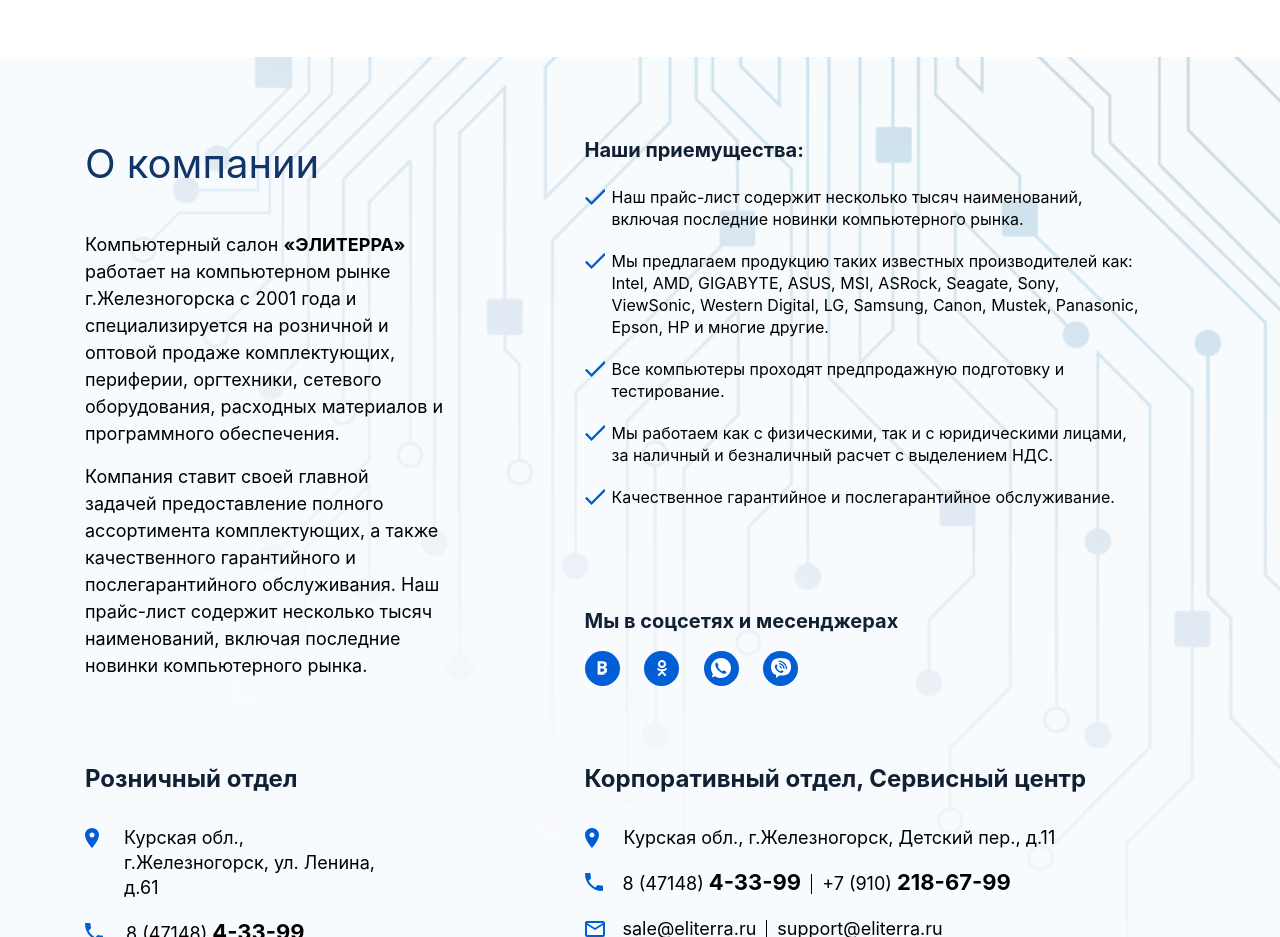
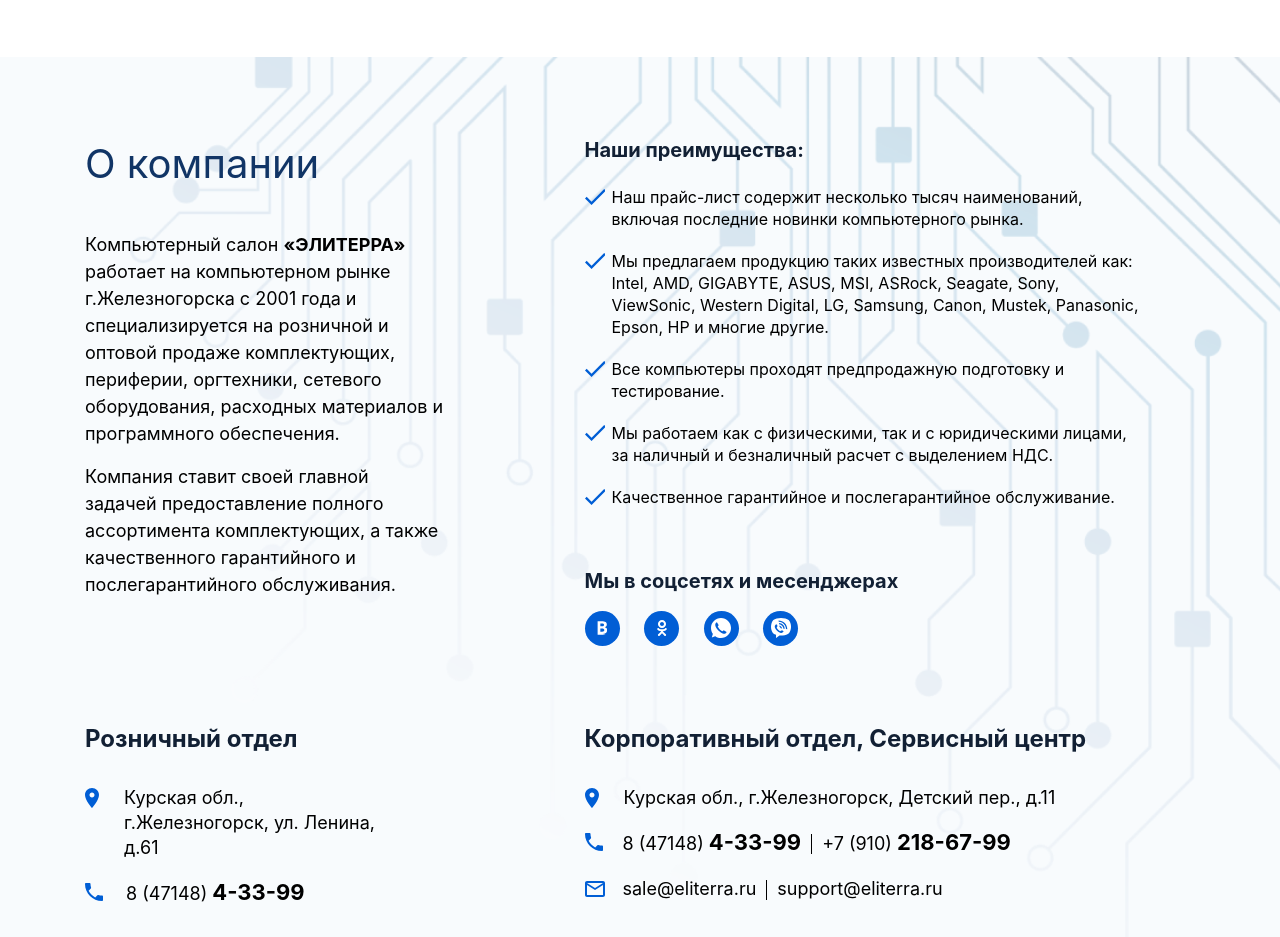
Before and after one commit to Kostas86/Eliterra, a plain HTML site: page index.html in a window 1280 px wide. Shown: the part 2780-3717 px from the top of the page. Drawn offline with nearby package versions, Linux system fonts and the light colour scheme.

Commit message:
20.05 22:06

```diff
--- a/index.html
+++ b/index.html
@@ -348,11 +348,11 @@
                         Компьютерный салон <b>«ЭЛИТЕРРА»</b> работает на компьютерном рынке г.Железногорска с 2001 года и специализируется на розничной и оптовой продаже комплектующих, периферии, оргтехники, сетевого оборудования, расходных материалов и программного обеспечения.
                     </p>
                     <p>
-                        Компания ставит своей главной задачей предоставление полного ассортимента комплектующих, а также качественного гарантийного и послегарантийного обслуживания. Наш прайс-лист содержит несколько тысяч наименований, включая последние новинки компьютерного рынка.
+                        Компания ставит своей главной задачей предоставление полного ассортимента комплектующих, а также качественного гарантийного и послегарантийного обслуживания.
                     </p>
                 </div>
                 <div class="about_block_item_advantages">
-                    <h4>Наши приемущества:</h4>
+                    <h4>Наши преимущества:</h4>
                     <ul class="advantages_list">
                         <li>Наш прайс-лист содержит несколько тысяч наименований, включая последние новинки
                             компьютерного рынка.</li>
--- a/sass/_pages.scss
+++ b/sass/_pages.scss
@@ -1123,7 +1123,7 @@ $color_text_footer: #ffffff;
                     padding-right: 50px;
                     padding-left: 0;
                     margin-top: 22px;
-                    margin-bottom: 100px;
+                    margin-bottom: 60px;
                     li {
                         font-style: normal;
                         font-weight: normal;
```
Also changed, not shown: css/style.css.
